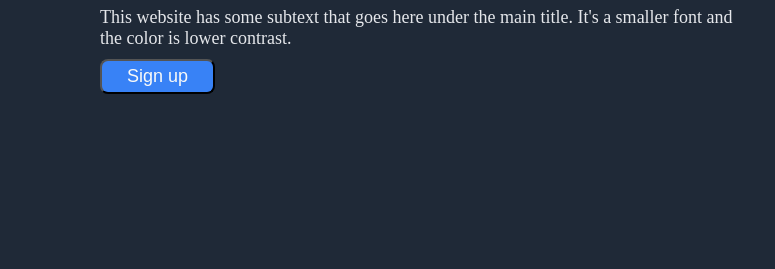
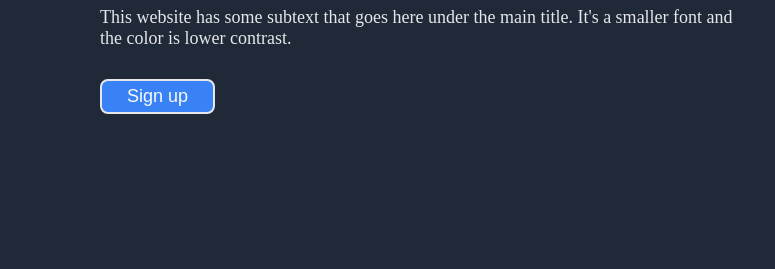
Before and after one commit to ZongliangHan01/odin-landingpage, a plain HTML site: page index.html in a window 1280 px wide. Shown: the part 231-500 px from the top of the page, 0-775 px from the left. Drawn offline with Linux system fonts and the light colour scheme.

Commit message:
modify button

```diff
--- a/style.css
+++ b/style.css
@@ -81,6 +81,9 @@ button {
     color: #F9FAF8;
     border-radius: 8px;
     text-align: center;
+    border-color: #e5e7eb;
+    border-style: solid;
+    margin-top: 20px;
 }
 
 .section-two {
```
